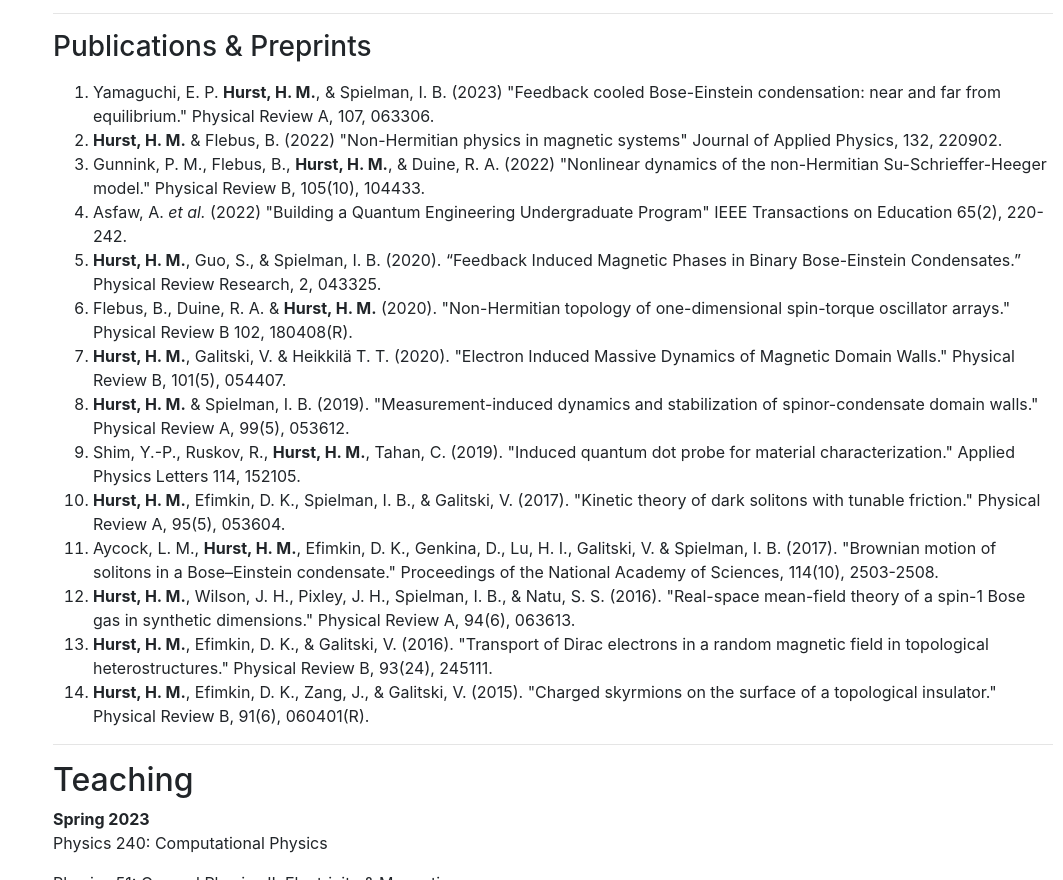
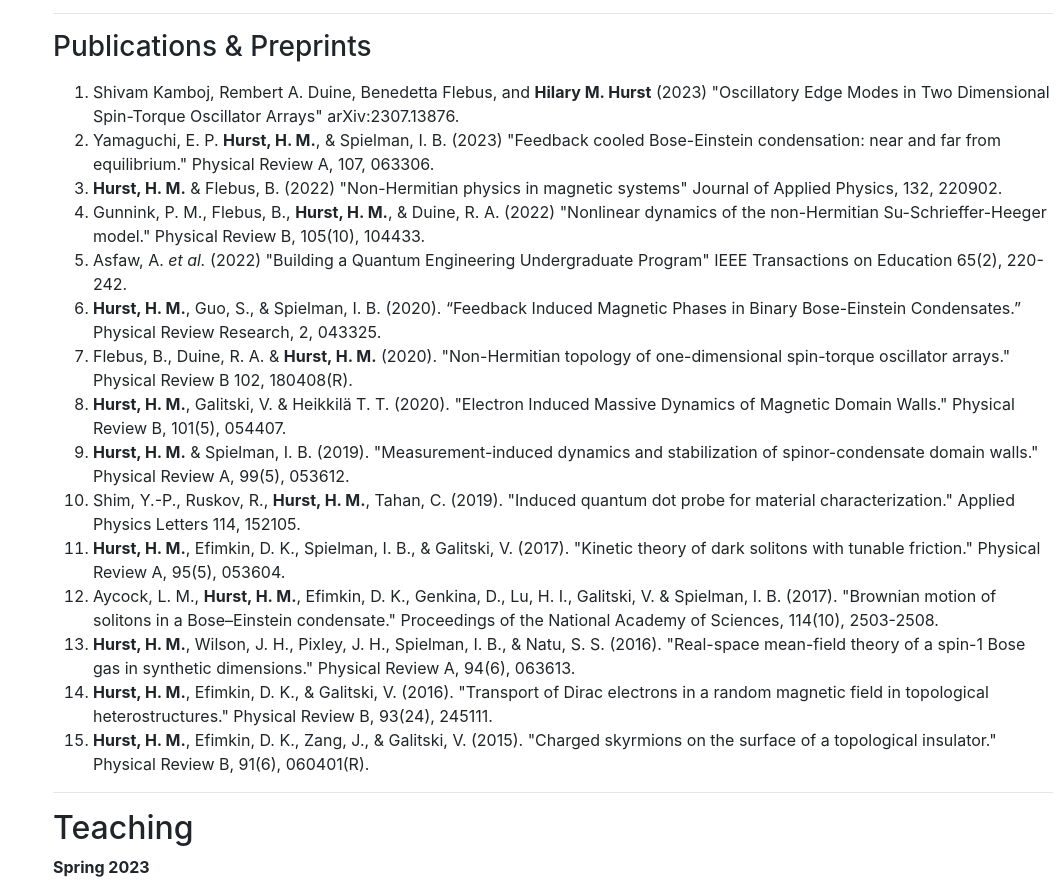
Before and after one commit to hhurst/hhurst.github.io, a plain HTML site: page index.html in a window 1280 px wide. Shown: the part 1136-2016 px from the top of the page, without its empty margins (217-1280 px from the left). Drawn offline with nearby package versions, Linux system fonts and the light colour scheme; a script that the page names is missing; files whose address does not match are found by name.

Commit message:
Updated publication list

```diff
--- a/index.html
+++ b/index.html
@@ -283,6 +283,7 @@
         <h3>Publications & Preprints</h3>
         <p>
           <ol type="1">
+            <li> Shivam Kamboj, Rembert A. Duine, Benedetta Flebus, and <b>Hilary M. Hurst</b> (2023) "Oscillatory Edge Modes in Two Dimensional Spin-Torque Oscillator Arrays" arXiv:2307.13876.</li>
             <li>Yamaguchi, E. P. <b>Hurst, H. M.</b>, & Spielman, I. B. (2023) "Feedback cooled Bose-Einstein condensation: near and far from equilibrium." Physical Review A, 107, 063306.</li>
             <li><b>Hurst, H. M.</b> & Flebus, B. (2022) "Non-Hermitian physics in magnetic systems" Journal of Applied Physics, 132, 220902.</li>
             <li>Gunnink, P. M., Flebus, B., <b>Hurst, H. M.</b>, & Duine, R. A. (2022) "Nonlinear dynamics of the non-Hermitian Su-Schrieffer-Heeger model." Physical Review B, 105(10), 104433.</li>
```
